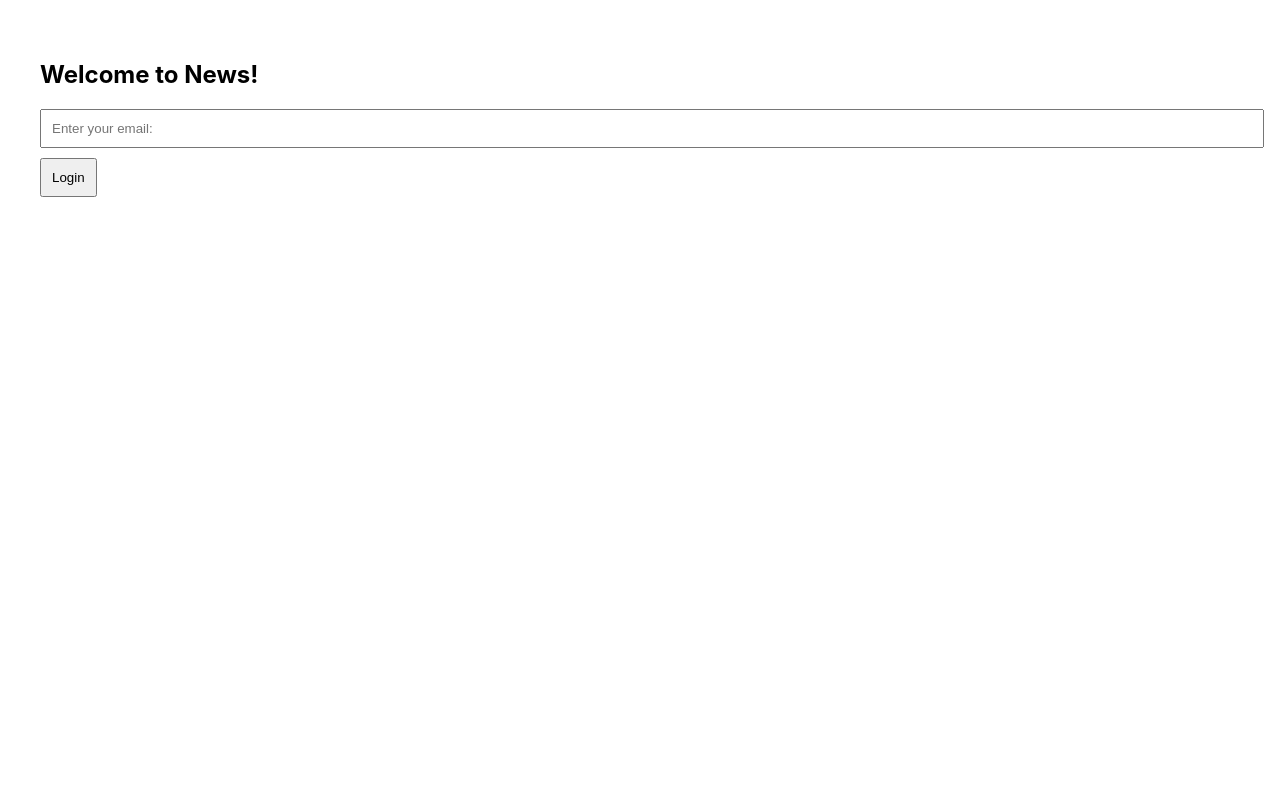
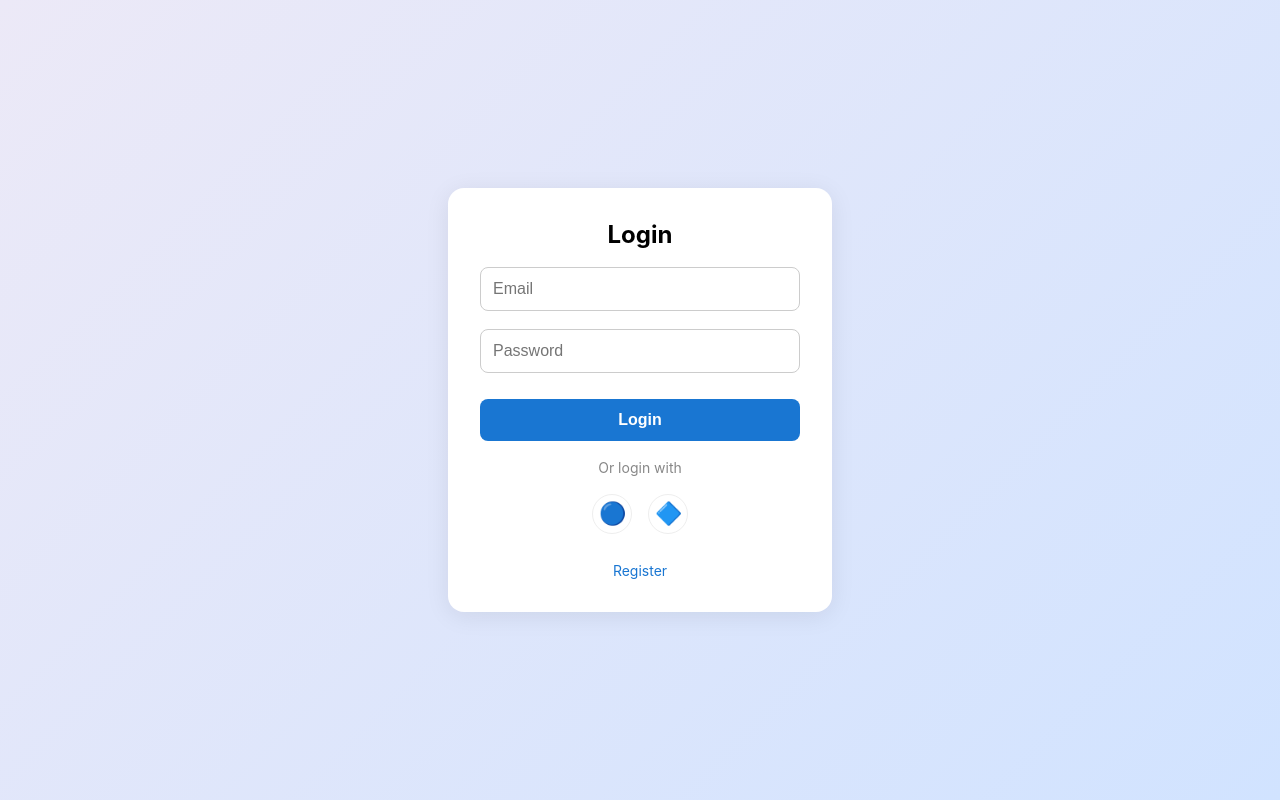
Before and after one commit to minhnt1610/news-app, a React (Create React App) app: page / in a window 1280 px wide. Built offline with nearby package versions, Linux system fonts and the light colour scheme.

Commit message:
Enhance login page with validation, improved styling, and social login options

```diff
--- a/src/pages/Login.js
+++ b/src/pages/Login.js
@@ -1,34 +1,137 @@
+import React, { useState } from "react";
 import { useNavigate } from "react-router-dom";
-import { useState } from "react";
 
-export default function Login(){
+export default function Login() {
   const [email, setEmail] = useState("");
+  const [password, setPassword] = useState("");
+  const [error, setError] = useState("");
   const navigate = useNavigate();
 
-    function handleLogin(e){
+  function handleLogin(e) {
     e.preventDefault();
-
-        if(email.trim() !== ""){
-            navigate("/news") // Login Success --> News List
-        }else{
-            alert("Enter your email: ")
+    if (!email || !password) {
+      setError("Please enter both email and password.");
+      return;
     }
+    // Fake login logic
+    navigate("/news");
   }
 
   return (
-    <div style={{ padding: 40 }}>
-      <h2>Welcome to News!</h2>
-      <form onSubmit={handleLogin}>
+    <div
+      style={{
+        minHeight: "100vh",
+        background: "linear-gradient(135deg, #ece9f7 0%, #d1e3ff 100%)",
+        display: "flex",
+        alignItems: "center",
+        justifyContent: "center",
+      }}
+    >
+      <form
+        onSubmit={handleLogin}
+        style={{
+          background: "#fff",
+          padding: 32,
+          borderRadius: 16,
+          boxShadow: "0 4px 24px rgba(0,0,0,0.08)",
+          minWidth: 320,
+          display: "flex",
+          flexDirection: "column",
+          gap: 18,
+        }}
+      >
+        <h2 style={{ textAlign: "center", margin: 0 }}>Login</h2>
         <input
           type="email"
-          placeholder="Enter your email:"
+          placeholder="Email"
           value={email}
-          onChange={(e) => setEmail(e.target.value)}
-          style={{ padding: 10, width: "100%", marginBottom: 10 }}
+          onChange={e => setEmail(e.target.value)}
+          style={{
+            padding: 12,
+            borderRadius: 8,
+            border: "1px solid #ccc",
+            fontSize: 16,
+          }}
         />
-        <button type="submit" style={{ padding: 10 }}>
+        <input
+          type="password"
+          placeholder="Password"
+          value={password}
+          onChange={e => setPassword(e.target.value)}
+          style={{
+            padding: 12,
+            borderRadius: 8,
+            border: "1px solid #ccc",
+            fontSize: 16,
+          }}
+        />
+        {error && (
+          <div style={{ color: "red", fontSize: 14, textAlign: "center" }}>
+            {error}
+          </div>
+        )}
+        <button
+          type="submit"
+          style={{
+            padding: 12,
+            borderRadius: 8,
+            border: "none",
+            background: "#1976d2",
+            color: "#fff",
+            fontWeight: "bold",
+            fontSize: 16,
+            cursor: "pointer",
+            marginTop: 8,
+          }}
+        >
           Login
         </button>
+        <div style={{ textAlign: "center", color: "#888", fontSize: 14 }}>
+          Or login with
+        </div>
+        <div style={{ display: "flex", justifyContent: "center", gap: 16 }}>
+          <button
+            type="button"
+            style={{
+              background: "#fff",
+              border: "1px solid #eee",
+              borderRadius: "50%",
+              width: 40,
+              height: 40,
+              fontSize: 22,
+              cursor: "pointer",
+            }}
+            title="Login with Google"
+            onClick={() => alert("Google login (demo)")}
+          >
+            <span role="img" aria-label="Google">
+              🔵
+            </span>
+          </button>
+          <button
+            type="button"
+            style={{
+              background: "#fff",
+              border: "1px solid #eee",
+              borderRadius: "50%",
+              width: 40,
+              height: 40,
+              fontSize: 22,
+              cursor: "pointer",
+            }}
+            title="Login with Facebook"
+            onClick={() => alert("Facebook login (demo)")}
+          >
+            <span role="img" aria-label="Facebook">
+              🔷
+            </span>
+          </button>
+        </div>
+        <div style={{ textAlign: "center", marginTop: 8 }}>
+          <a href="#" style={{ color: "#1976d2", textDecoration: "none", fontSize: 14 }}>
+            Register
+          </a>
+        </div>
       </form>
     </div>
   );
```
Lines whose indentation alone changed are shown as unchanged.
